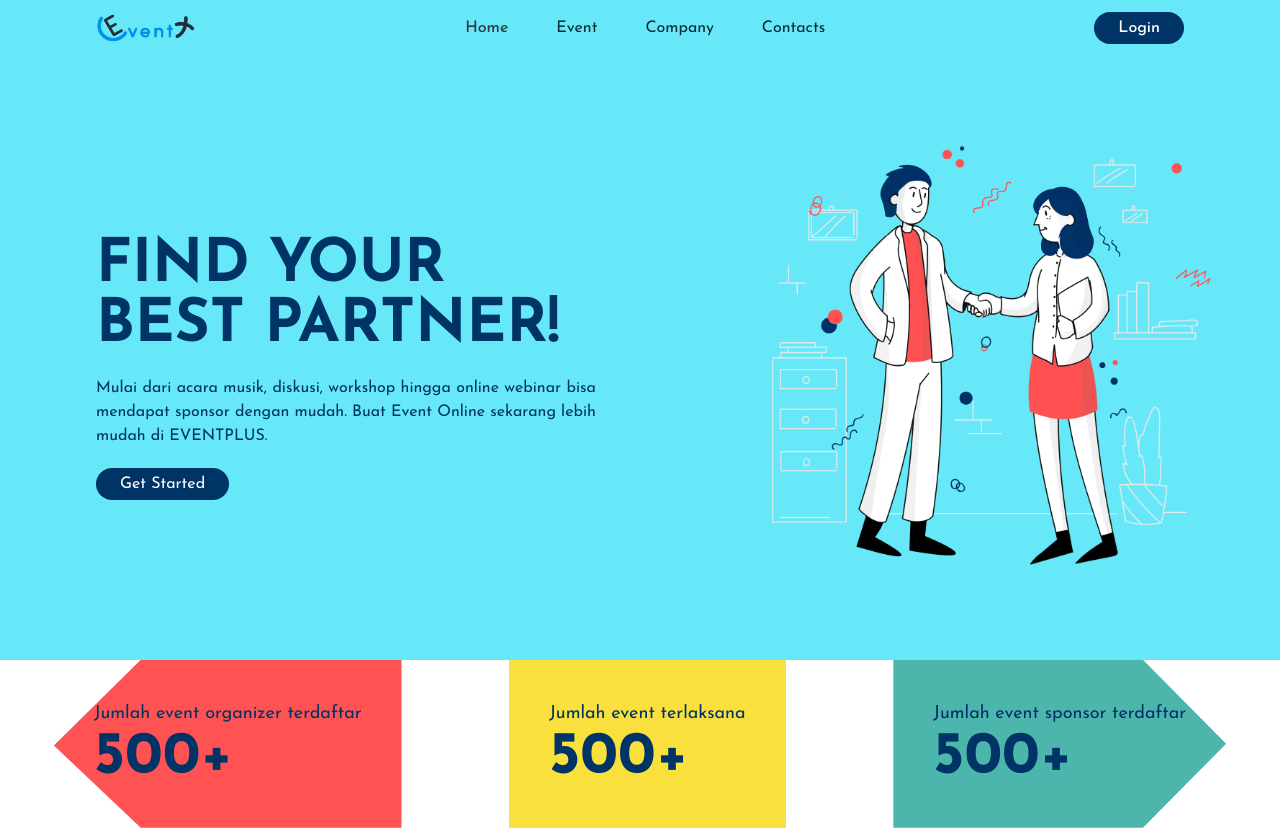
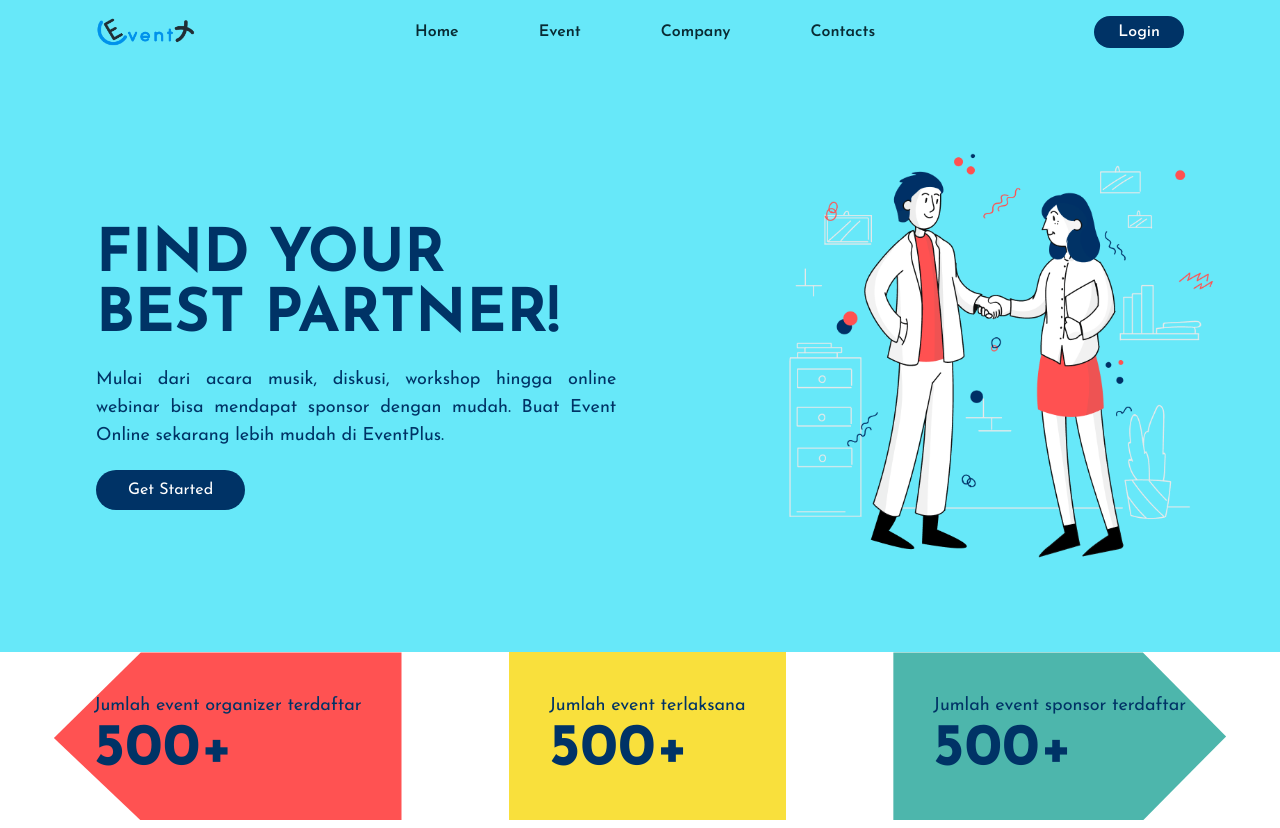
Before and after one commit to Wildanzr/FE-Event-, a React (Vite) app: page / in a window 1280 px wide. Built offline with nearby package versions, Linux system fonts and the light colour scheme.

Commit message:
#6 - Mobile header and jumbotron

```diff
--- a/src/components/header/Header.css
+++ b/src/components/header/Header.css
@@ -15,12 +15,6 @@
         transition: 0.3s;
       }
 
-      .navbar-1-1 nav a.nav-link:hover {
-        color: #2c3b3f;
-        font-weight: 500;
-        transition: 0.3s;
-      }
-
       .navbar-1-1 nav a.nav-link.active {
         color: #2c3b3f;
       }
--- a/src/components/header/Header.jsx
+++ b/src/components/header/Header.jsx
@@ -7,7 +7,7 @@ const Header = () => {
     return(
         <section className="h-full w-full border-box transition-all duration-500 linear lg:px-24 md:px-20 px-3 py-3 bg-cyan-300">
             <div className="navbar-1-1">
-            <div className="container mx-auto flex flex-wrap flex-row items-center justify-between">
+                <div className="container mx-auto flex flex-wrap flex-row items-center justify-between md:px-0 md:py-1">
                     <a href="" className="flex font-medium items-center">
                         <img src={Logo} className="items-center" width="100" height="80" />
                     </a>
@@ -21,19 +21,21 @@ const Header = () => {
                     className="hidden lg:flex lg:items-center lg:w-auto w-full lg:ml-auto lg:mr-auto flex-wrap items-center text-base justify-center"
                     id="menu">
                     <nav
-                    className="lg:space-x-12 space-x-0 lg:flex items-center justify-between text-base pt-8 lg:pt-0 lg:space-y-0 space-y-6 text-[#003366]">
-                    <a href="" className="block nav-link active font-medium">Home</a>
-                    <a href="" className="block nav-link">Event</a>
-                    <a href="" className="block nav-link">Company</a>
-                    <a href="" className="block nav-link">Contacts</a>
+                        className="items-center justify-center text-base text-[#003366] pt-4 space-x-0 space-y-4 lg:space-x-20 lg:flex lg:pt-0 lg:space-y-0">
+                        <a href="" className="text-center font-semibold block nav-link hover:font-bold">Home</a>
+                        <a href="" className="text-center font-semibold block nav-link hover:font-bold">Event</a>
+                        <a href="" className="text-center font-semibold block nav-link hover:font-bold">Company</a>
+                        <a href="" className="text-center font-semibold block nav-link hover:font-bold">Contacts</a>
                     </nav>
                     </div>
 
-                <div className="hidden lg:flex lg:items-center lg:w-auto w-full" id="menu">
+                    <div className="hidden text-center lg:flex lg:items-center lg:w-auto w-full" id="menu">
+                        <a href="">
                             <button
                                 className="bg-[#003366] text-white items-center border-0 py-1 px-6 focus:outline-none rounded-full font-medium text-base mt-6 lg:mt-0">
                                 Login
                             </button>
+                        </a>
                     </div>
                 </div>
             </div>
--- a/src/components/main/Jumbotron.jsx
+++ b/src/components/main/Jumbotron.jsx
@@ -3,20 +3,20 @@ import Hero from "../../images/hero.png"
 
 const Jumbotron = () => {
     return (
-        <div className="flex items-center justify-center bg-cyan-300 text-justify py-20">
-            <div className="w-full px-6 pt-6 md:px-24 md:pt-0">
-                <h1 className="text-2xl md:text-6xl text-[#003366] font-bold uppercase py-5">Find your <br/> best partner! </h1>
-                <p className="text-base text-[#003366] mb-5">
-                    Mulai dari acara musik, diskusi, workshop hingga online webinar bisa mendapat sponsor dengan mudah. Buat Event Online sekarang lebih mudah di EVENTPLUS.
+        <div className="flex flex-col-reverse py-8 items-center bg-cyan-300 text-center lg:py-20 lg:flex-row lg:text-justify">
+            <div className="w-11/12 mx-auto my-auto text-[#003366] lg:mx-24">
+                <h1 className="text-4xl font-bold uppercase py-3 md:py-5 md:text-6xl">Find your <br/> best partner! </h1>
+                <p className="text-base lg:text-lg lg:mb-5">
+                    Mulai dari acara musik, diskusi, workshop hingga online webinar bisa mendapat sponsor dengan mudah. Buat Event Online sekarang lebih mudah di EventPlus.
                 </p>
                 <button
-                    className="bg-[#003366] text-white items-center border-0 py-1 px-6 focus:outline-none rounded-full text-base mt-6 lg:mt-0">
+                    className="bg-[#003366] text-white items-center py-2 px-8 rounded-full text-base focus:outline-none mt-5 lg:mt-0">
                     Get Started
                 </button>
             </div>
             <div className="w-full">
                 <div className="container">
-                    <img src={Hero} width="80%" className="mx-auto" />
+                    <img src={Hero} className="mx-auto w-4/5" />
                 </div>
             </div>
         </div>
```
Also changed, not shown: notes.txt. Lines whose indentation alone changed are shown as unchanged.
